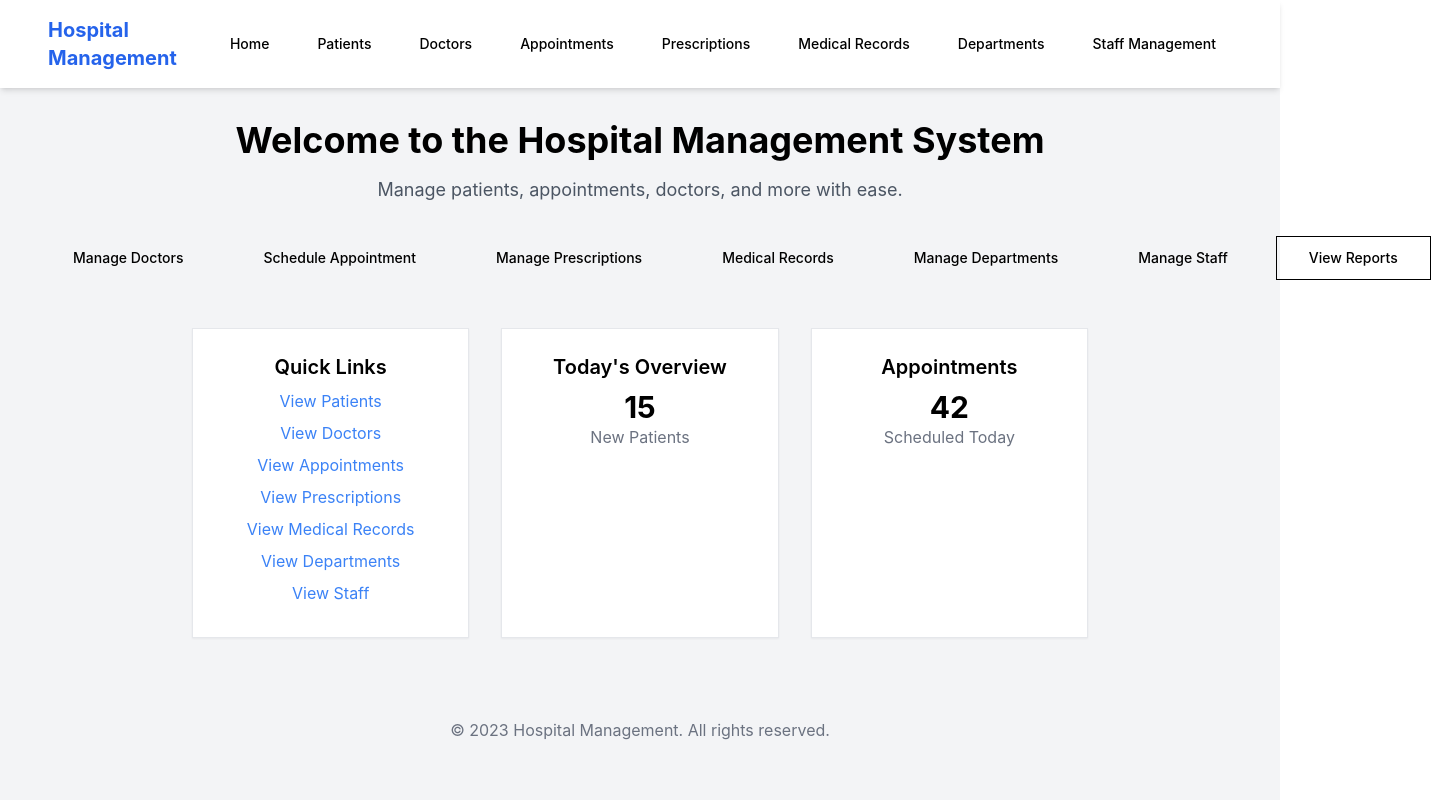
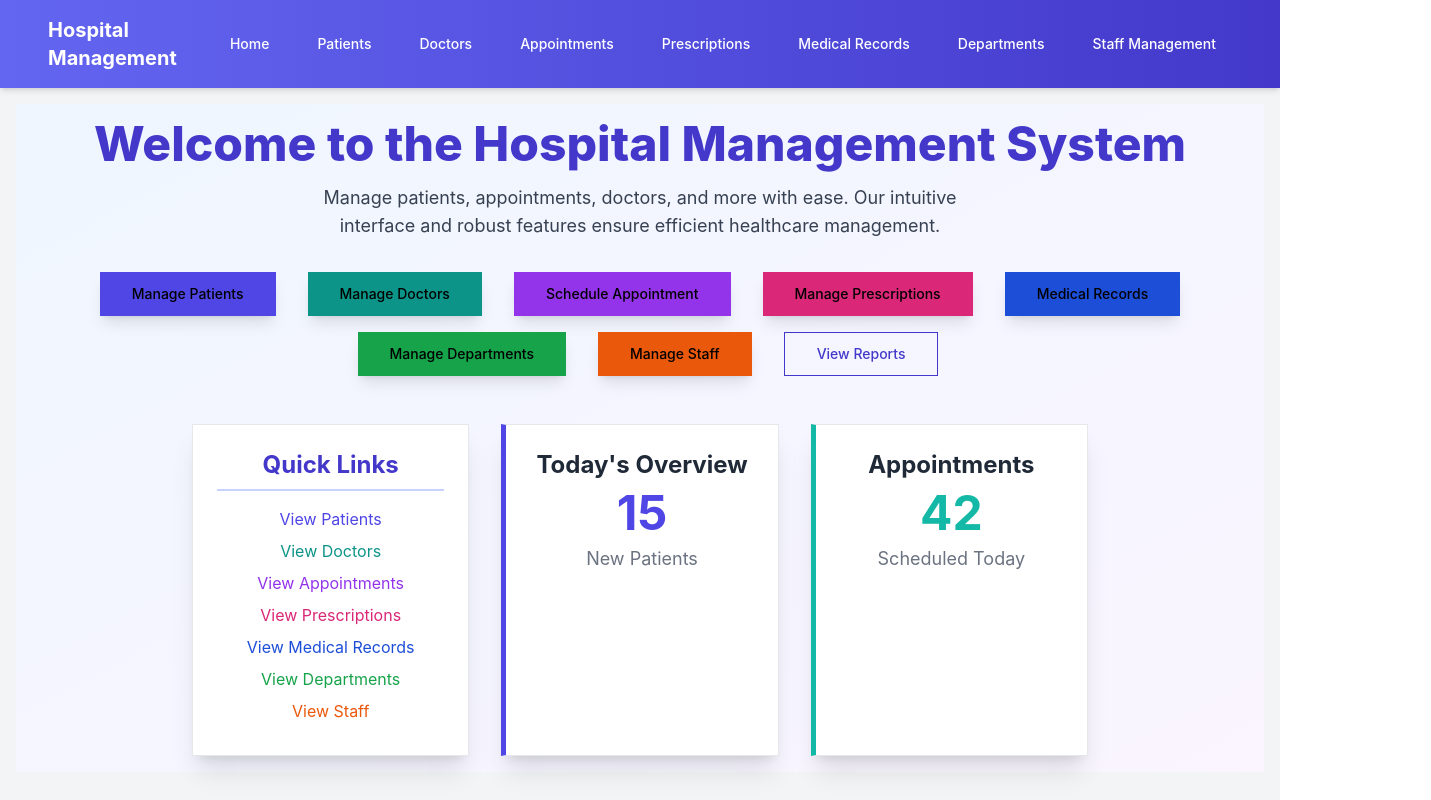
Before and after one commit to akhil262019/dreamy-mongoose-soar, a React (Vite) app: page / in a window 1280 px wide. Shown: the top 800 px of the page, 1431 px wide, since content can reach past the window. Built offline with nearby package versions, Linux system fonts and the light colour scheme.

Commit message:
[scalix] Enhanced UI with colorful accents by updating header, navigation, buttons, and homepage elements with gradients and vibrant colors. - wrote 2 file(s)

```diff
--- a/src/App.tsx
+++ b/src/App.tsx
@@ -4,49 +4,49 @@ import { Button } from "@/components/ui/button";
 function App() {
   return (
     <div className="min-h-screen bg-gray-100">
-      <header className="bg-white shadow-md p-4">
+      <header className="bg-gradient-to-r from-indigo-500 to-indigo-700 shadow-md p-4">
         <nav className="container mx-auto flex items-center justify-between">
-          <div className="text-xl font-bold text-blue-600">
+          <div className="text-xl font-bold text-white">
             Hospital Management
           </div>
           <ul className="flex space-x-4">
             <li>
-              <Button variant="link" asChild>
+              <Button variant="link" className="text-white hover:text-indigo-200">
                 <Link to="/">Home</Link>
               </Button>
             </li>
             <li>
-              <Button variant="link" asChild>
+              <Button variant="link" className="text-white hover:text-indigo-200">
                 <Link to="/patients">Patients</Link>
               </Button>
             </li>
             <li>
-              <Button variant="link" asChild>
+              <Button variant="link" className="text-white hover:text-indigo-200">
                 <Link to="/doctors">Doctors</Link>
               </Button>
             </li>
             <li>
-              <Button variant="link" asChild>
+              <Button variant="link" className="text-white hover:text-indigo-200">
                 <Link to="/appointments">Appointments</Link>
               </Button>
             </li>
             <li>
-              <Button variant="link" asChild>
+              <Button variant="link" className="text-white hover:text-indigo-200">
                 <Link to="/prescriptions">Prescriptions</Link>
               </Button>
             </li>
             <li>
-              <Button variant="link" asChild>
+              <Button variant="link" className="text-white hover:text-indigo-200">
                 <Link to="/medical-records">Medical Records</Link>
               </Button>
             </li>
             <li>
-              <Button variant="link" asChild>
+              <Button variant="link" className="text-white hover:text-indigo-200">
                 <Link to="/departments">Departments</Link>
               </Button>
             </li>
             <li>
-              <Button variant="link" asChild>
+              <Button variant="link" className="text-white hover:text-indigo-200">
                 <Link to="/staff">Staff Management</Link>
               </Button>
             </li>
--- a/src/pages/Index.tsx
+++ b/src/pages/Index.tsx
@@ -3,61 +3,62 @@ import { Link } from "react-router-dom";
 
 export default function Index() {
   return (
-    <div className="flex flex-col items-center justify-center min-h-[400px] text-center p-4">
-      <h1 className="text-4xl font-bold mb-4">Welcome to the Hospital Management System</h1>
-      <p className="text-lg text-gray-600 mb-8">
-        Manage patients, appointments, doctors, and more with ease.
+    <div className="flex flex-col items-center justify-center min-h-[400px] text-center p-4 bg-gradient-to-br from-blue-50 to-purple-50">
+      <h1 className="text-5xl font-extrabold mb-4 text-indigo-700">
+        Welcome to the Hospital Management System
+      </h1>
+      <p className="text-lg text-gray-700 mb-8 max-w-2xl">
+        Manage patients, appointments, doctors, and more with ease. Our intuitive interface and robust features ensure efficient healthcare management.
       </p>
-      <div className="flex space-x-4">
-        <Button size="lg" asChild>
+      <div className="flex flex-wrap justify-center space-x-4 gap-4 mb-12">
+        <Button size="lg" asChild className="bg-indigo-600 hover:bg-indigo-700 shadow-lg hover:shadow-xl transition-all duration-300">
           <Link to="/patients">Manage Patients</Link>
         </Button>
-        <Button size="lg" asChild>
+        <Button size="lg" asChild className="bg-teal-600 hover:bg-teal-700 shadow-lg hover:shadow-xl transition-all duration-300">
           <Link to="/doctors">Manage Doctors</Link>
         </Button>
-        <Button size="lg" asChild>
+        <Button size="lg" asChild className="bg-purple-600 hover:bg-purple-700 shadow-lg hover:shadow-xl transition-all duration-300">
           <Link to="/appointments">Schedule Appointment</Link>
         </Button>
-        <Button size="lg" asChild>
+        <Button size="lg" asChild className="bg-pink-600 hover:bg-pink-700 shadow-lg hover:shadow-xl transition-all duration-300">
           <Link to="/prescriptions">Manage Prescriptions</Link>
         </Button>
-        <Button size="lg" asChild>
+        <Button size="lg" asChild className="bg-blue-700 hover:bg-blue-800 shadow-lg hover:shadow-xl transition-all duration-300">
           <Link to="/medical-records">Medical Records</Link>
         </Button>
-        <Button size="lg" asChild>
+        <Button size="lg" asChild className="bg-green-600 hover:bg-green-700 shadow-lg hover:shadow-xl transition-all duration-300">
           <Link to="/departments">Manage Departments</Link>
         </Button>
-        <Button size="lg" asChild>
+        <Button size="lg" asChild className="bg-orange-600 hover:bg-orange-700 shadow-lg hover:shadow-xl transition-all duration-300">
           <Link to="/staff">Manage Staff</Link>
         </Button>
-        <Button size="lg" variant="outline">
+        <Button size="lg" variant="outline" className="text-indigo-700 border-indigo-700 hover:bg-indigo-50">
           View Reports
         </Button>
       </div>
-      <div className="mt-12 grid grid-cols-1 md:grid-cols-3 gap-8 w-full max-w-4xl">
+      <div className="grid grid-cols-1 md:grid-cols-3 gap-8 w-full max-w-4xl">
         {/* Quick Links / Stats Section */}
-        <div className="p-6 border rounded-lg shadow-sm bg-white">
-          <h3 className="text-xl font-semibold mb-2">Quick Links</h3>
+        <div className="p-6 border rounded-lg shadow-xl bg-white transition-transform hover:-translate-y-2">
+          <h3 className="text-2xl font-bold mb-4 text-indigo-700 border-b-2 border-indigo-200 pb-2">Quick Links</h3>
           <ul>
-            <li className="mb-2"><Link to="/patients" className="text-blue-500 hover:underline">View Patients</Link></li>
-            <li className="mb-2"><Link to="/doctors" className="text-blue-500 hover:underline">View Doctors</Link></li>
-            <li className="mb-2"><Link to="/appointments" className="text-blue-500 hover:underline">View Appointments</Link></li>
-            <li className="mb-2"><Link to="/prescriptions" className="text-blue-500 hover:underline">View Prescriptions</Link></li>
-            <li className="mb-2"><Link to="/medical-records" className="text-blue-500 hover:underline">View Medical Records</Link></li>
-            <li className="mb-2"><Link to="/departments" className="text-blue-500 hover:underline">View Departments</Link></li>
-            <li className="mb-2"><Link to="/staff" className="text-blue-500 hover:underline">View Staff</Link></li>
-            {/* Add more links */}
+            <li className="mb-2"><Link to="/patients" className="text-indigo-600 hover:underline">View Patients</Link></li>
+            <li className="mb-2"><Link to="/doctors" className="text-teal-600 hover:underline">View Doctors</Link></li>
+            <li className="mb-2"><Link to="/appointments" className="text-purple-600 hover:underline">View Appointments</Link></li>
+            <li className="mb-2"><Link to="/prescriptions" className="text-pink-600 hover:underline">View Prescriptions</Link></li>
+            <li className="mb-2"><Link to="/medical-records" className="text-blue-700 hover:underline">View Medical Records</Link></li>
+            <li className="mb-2"><Link to="/departments" className="text-green-600 hover:underline">View Departments</Link></li>
+            <li className="mb-2"><Link to="/staff" className="text-orange-600 hover:underline">View Staff</Link></li>
           </ul>
         </div>
-        <div className="p-6 border rounded-lg shadow-sm bg-white">
-          <h3 className="text-xl font-semibold mb-2">Today's Overview</h3>
-          <p className="text-3xl font-bold">15</p>
-          <p className="text-gray-500">New Patients</p>
+        <div className="p-6 border rounded-lg shadow-xl bg-white transition-transform hover:-translate-y-2" style={{ borderLeft: '5px solid #4F46E5' /* Indigo-600 */ }}>
+          <h3 className="text-2xl font-bold mb-2 text-gray-800">Today's Overview</h3>
+          <p className="text-5xl font-bold text-indigo-600">15</p>
+          <p className="text-gray-500 text-lg mt-2">New Patients</p>
         </div>
-        <div className="p-6 border rounded-lg shadow-sm bg-white">
-          <h3 className="text-xl font-semibold mb-2">Appointments</h3>
-          <p className="text-3xl font-bold">42</p>
-          <p className="text-gray-500">Scheduled Today</p>
+        <div className="p-6 border rounded-lg shadow-xl bg-white transition-transform hover:-translate-y-2" style={{ borderLeft: '5px solid #14B8A6' /* Teal-500 */ }}>
+          <h3 className="text-2xl font-bold mb-2 text-gray-800">Appointments</h3>
+          <p className="text-5xl font-bold text-teal-500">42</p>
+          <p className="text-gray-500 text-lg mt-2">Scheduled Today</p>
         </div>
       </div>
     </div>
```
